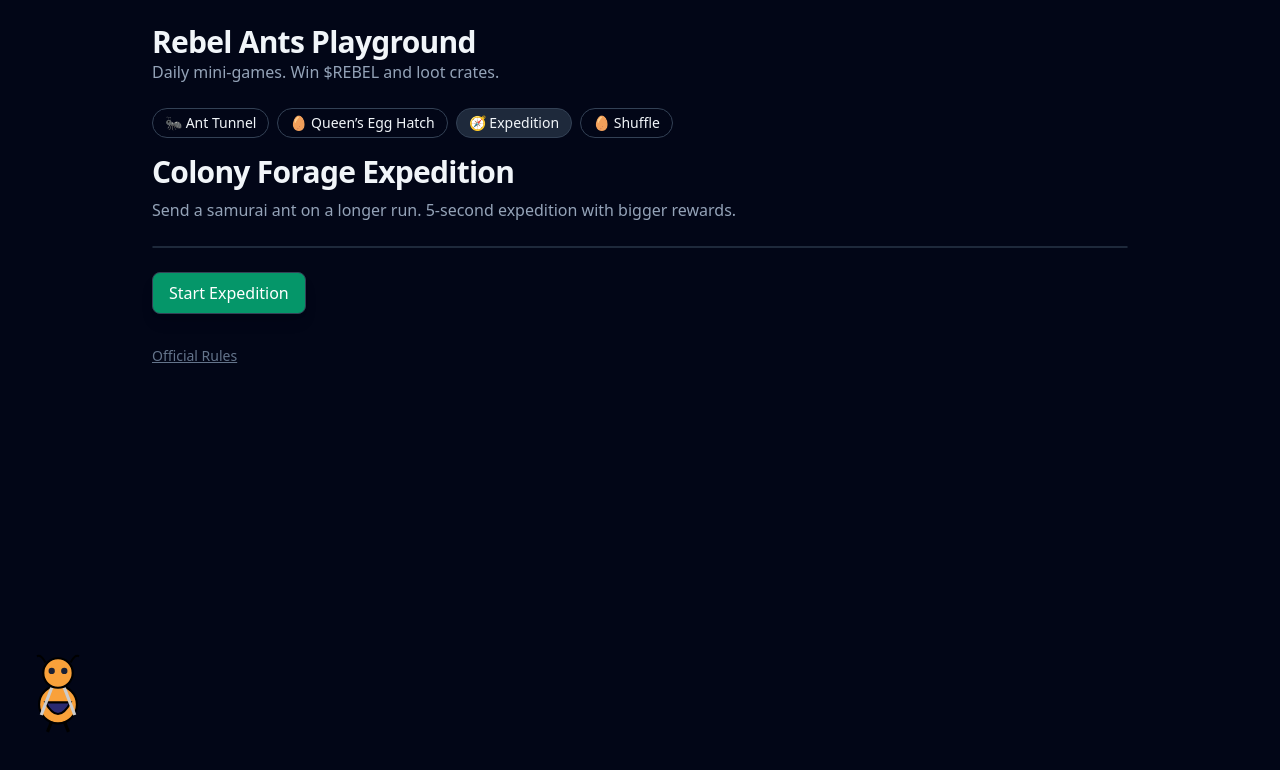
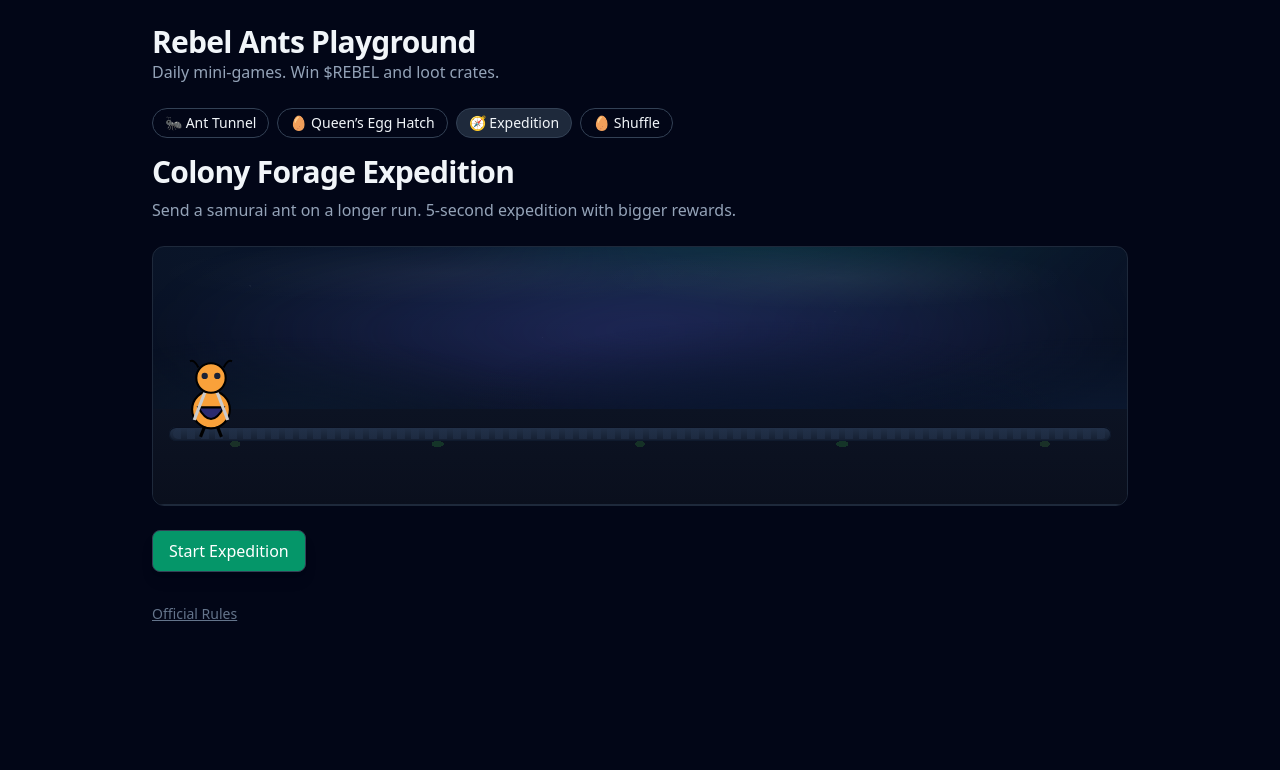
Before and after one commit to D1stknight/rebelants-playground, a Next.js app: page / in a window 1280 px wide. Both pictures are taken after a click on the button "🧭 Expedition". Shown: the top 770 px of the page. Built offline with nearby package versions, Linux system fonts and the light colour scheme.

Commit message:
Update globals.css

```diff
--- a/styles/globals.css
+++ b/styles/globals.css
@@ -2,41 +2,19 @@
 @tailwind components;
 @tailwind utilities;
 
-:root {
-  color-scheme: dark;
-}
+/* ---------- Base ---------- */
+:root { color-scheme: dark; }
+body { @apply bg-slate-950 text-slate-100; }
+.ant-card { @apply bg-slate-900/70 border border-slate-800 rounded-xl p-6 shadow; }
+.btn { @apply px-4 py-2 rounded-lg border border-slate-700 hover:bg-slate-800 active:scale-[.98] transition; }
+.title { @apply text-3xl font-bold tracking-tight; }
+.subtitle { @apply text-slate-400; }
+.tab { @apply inline-flex items-center gap-2 rounded-full border border-slate-700 px-3 py-1 text-sm; }
+.tab-active { @apply bg-slate-800; }
 
-body {
-  @apply bg-slate-950 text-slate-100;
-}
-
-.ant-card {
-  @apply bg-slate-900/70 border border-slate-800 rounded-xl p-6 shadow;
-}
-
-.btn {
-  @apply px-4 py-2 rounded-lg border border-slate-700 hover:bg-slate-800 active:scale-[.98] transition;
-}
-
-.title {
-  @apply text-3xl font-bold tracking-tight;
-}
-
-.subtitle {
-  @apply text-slate-400;
-}
-
-.tab {
-  @apply inline-flex items-center gap-2 rounded-full border border-slate-700 px-3 py-1 text-sm;
-}
-
-.tab-active {
-  @apply bg-slate-800;
-}
-
-/* === Rebel Ants small animations & UI helpers === */
+/* ---------- Tiny helpers ---------- */
 @keyframes wobble {
-  15%, 100% { transform: rotate(0deg) }
+  15%,100% { transform: rotate(0) }
   25% { transform: rotate(-6deg) }
   35% { transform: rotate(6deg) }
   45% { transform: rotate(-4deg) }
@@ -44,55 +22,125 @@ body {
   75% { transform: rotate(-2deg) }
   90% { transform: rotate(2deg) }
 }
+.wobble { animation: wobble .7s ease-in-out; }
 
-.wobble {
-  animation: wobble .7s ease-in-out;
+@keyframes pop { 0%{ transform:scale(.9); opacity:0 } 100%{ transform:scale(1); opacity:1 } }
+.pop-in { animation: pop .25s ease-out; }
+
+/* ---------- Expedition Scene ---------- */
+.ant-scene{
+  position: relative;              /* <-- keeps the ant inside the box */
+  height: 260px;
+  overflow: hidden;
+  background: radial-gradient(120% 80% at 50% 0%, #0b1b31 0%, #091225 55%, #070e1d 100%);
+  border-radius: 12px;
+  border: 1px solid rgb(30 41 59);
 }
 
-@keyframes pop {
-  0% { transform: scale(.9); opacity: 0 }
-  100% { transform: scale(1); opacity: 1 }
+/* sky / ambience */
+.ant-scene .sky{ position:absolute; inset:0; overflow:hidden; }
+.ant-scene .stars{
+  position:absolute; inset:0;
+  background-image:
+    radial-gradient(2px 2px at 10% 15%, #ffffff22 50%, transparent 51%),
+    radial-gradient(1px 1px at 40% 35%, #ffffff22 50%, transparent 51%),
+    radial-gradient(2px 2px at 70% 25%, #ffffff18 50%, transparent 51%),
+    radial-gradient(1px 1px at 85% 10%, #ffffff20 50%, transparent 51%),
+    radial-gradient(1px 1px at 25% 60%, #ffffff18 50%, transparent 51%),
+    radial-gradient(2px 2px at 80% 70%, #ffffff18 50%, transparent 51%);
+  opacity:.35;
+}
+.ant-scene .aurora{
+  position:absolute; left:-20%; right:-20%; top:-30%;
+  height:220%;
+  background: radial-gradient(60% 30% at 50% 30%, rgba(99,102,241,.25) 0%, transparent 60%),
+              radial-gradient(45% 25% at 60% 10%, rgba(16,185,129,.18) 0%, transparent 60%);
+  filter: blur(24px);
+  transform: translateY(-8px);
+}
+.ant-scene .clouds{
+  position:absolute; inset:0;
+  background: radial-gradient(50% 20% at 30% 10%, rgba(255,255,255,.04), transparent 60%),
+              radial-gradient(40% 20% at 70% 12%, rgba(255,255,255,.05), transparent 60%);
 }
 
-.pop-in {
-  animation: pop .25s ease-out;
+/* parallax hills / ground */
+.ant-scene .hills{
+  position:absolute; left:-10%; right:-10%; bottom:84px; height:120px;
+  background:
+    radial-gradient(380px 120px at 20% 100%, #0c1a2e, transparent 70%),
+    radial-gradient(420px 140px at 60% 100%, #0a1730, transparent 72%),
+    radial-gradient(360px 120px at 90% 100%, #0c1a33, transparent 70%);
+  opacity:.9;
+}
+.ant-scene .ground{
+  position:absolute; left:0; right:0; bottom:0; height:96px;
+  background: linear-gradient(180deg, #0c1323 0%, #0a0f1d 100%);
+  box-shadow: 0 -1px 0 0 #1e293b inset;
+}
+.ant-scene .grass.fg{
+  position:absolute; left:-2%; right:-2%; bottom:54px; height:14px;
+  background:
+    radial-gradient(10px 6px at 10% 50%, #1f3d2a 50%, transparent 51%),
+    radial-gradient(12px 6px at 30% 50%, #18432b 50%, transparent 51%),
+    radial-gradient(10px 6px at 50% 50%, #1a3f29 50%, transparent 51%),
+    radial-gradient(12px 6px at 70% 50%, #18432b 50%, transparent 51%),
+    radial-gradient(10px 6px at 90% 50%, #1f3d2a 50%, transparent 51%);
+  opacity:.7;
 }
 
-/* Expedition progress bar fill */
-@keyframes barfill {
-  from { width: 0 }
-  to { width: 100% }
+/* trail + progress bar */
+.ant-scene .trail{
+  position:absolute; left:16px; right:16px; bottom:64px; height:14px;
+  border-radius:999px;
+  background: linear-gradient(180deg, #23324a, #141e30);
+  box-shadow: 0 1px 0 #0a1020 inset, 0 0 0 1px #0f1a2d inset;
+}
+.ant-scene .trail::before{               /* ticks */
+  content:""; position:absolute; inset:2px 4px;
+  background:
+    repeating-linear-gradient(90deg, #22314a 0 8px, transparent 8px 14px);
+  border-radius:999px;
+  opacity:.6;
 }
 
-.bar-fill {
-  animation: barfill 5s linear forwards;
+/* progress bar fill driven by class ".fill" (added/removed in TS) */
+@keyframes barfill { from{ width:0 } to{ width:100% } }
+
+.ant-scene .exp-bar{
+  position:absolute; left:6px; top:3px; height:8px; width:0;
+  border-radius:999px;
+  background: linear-gradient(90deg, #22d3ee, #22c55e, #f59e0b);
+  box-shadow: 0 0 12px rgba(34, 211, 238, .5);
+}
+.ant-scene .exp-bar.fill{ animation: barfill 5s linear forwards; }
+
+/* reward aura glow */
+.reward-aura{
+  position:absolute; width:88px; height:88px; bottom:20px; right:20px;
+  border-radius:999px; filter: blur(16px); opacity:.0; transition: opacity .35s ease-out;
+}
+.ant-scene.running .reward-aura{ opacity:.2; }
+.reward-aura.common{ background: radial-gradient(circle, rgba(34,197,94,.45), transparent 60%); }
+.reward-aura.rare{ background: radial-gradient(circle, rgba(56,189,248,.55), transparent 60%); }
+.reward-aura.ultra{ background: radial-gradient(circle, rgba(245,158,11,.55), transparent 60%); }
+
+/* ---------- Samurai Ant ---------- */
+.ant{
+  position:absolute;
+  left:16px;
+  bottom:64px;          /* sits ON the trail */
+  width:84px;
+  height:84px;
+  transition: transform 5s linear; /* smooth walk across trail */
+}
+.ant .ant-img{ width:84px; height:84px; display:block; image-rendering:auto; }
+.ant .shadow{
+  position:absolute; left:10px; right:10px; bottom:6px; height:10px;
+  background: radial-gradient(50% 50% at 50% 50%, rgba(0,0,0,.5), transparent 60%);
+  filter: blur(4px); z-index:-1;
 }
 
-/* Simple modal */
-.modal {
-  position: fixed;
-  inset: 0;
-  background: rgba(0,0,0,.5);
-  display: grid;
-  place-items: center;
-  z-index: 50;
-}
-
-.modal-card {
-  background: #0b1222;
-  border: 1px solid #1f2937;
-  padding: 18px;
-  border-radius: 12px;
-  width: 320px;
-  text-align: center;
-}
-
-/* === Expedition Ant Animation === */
-.ant {
-  position: absolute;
-  left: 16px;
-  bottom: 64px;
-  width: 84px;
-  height: 84px;
-  transition: transform 5s linear; /* smooth walk across trail */
-}
+/* modal */
+.modal{ position:fixed; inset:0; background:rgba(0,0,0,.65); display:grid; place-items:center; z-index:50; }
+.modal-card{ background:#0b1222; border:1px solid #1f2937; padding:18px; border-radius:12px; width:320px; text-align:center; }
```
